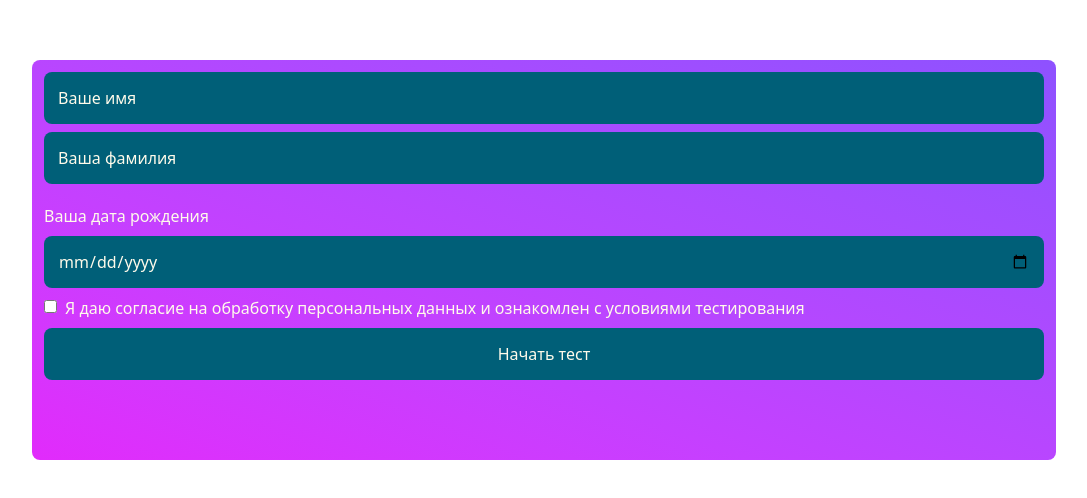
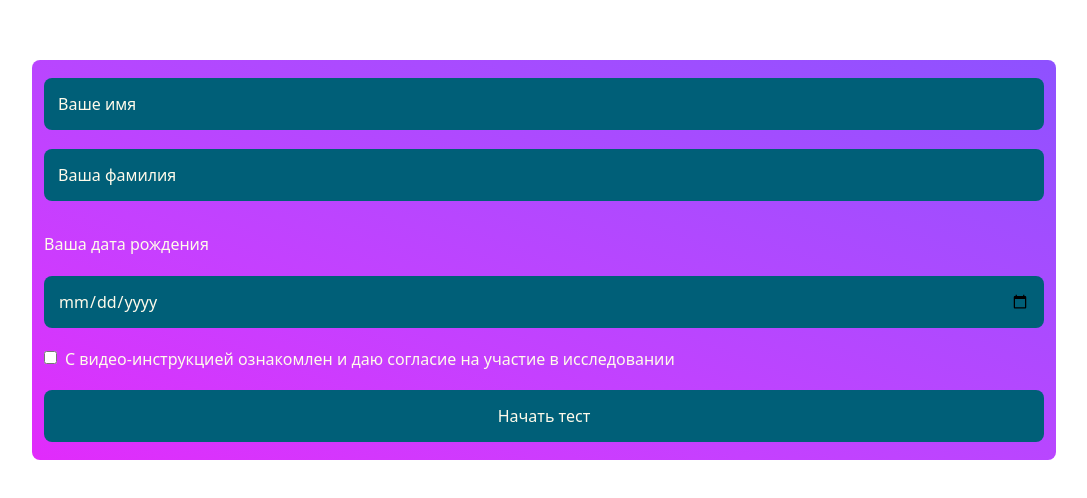
Before and after one commit to IlyaShevchenkoSwimmer/SvetikPsychoTest, a React (Vite) app: page / in a window 1280 px wide. Shown: the part 140-638 px from the top of the page, without its empty margins (96-1183 px from the left). Built offline with nearby package versions, Linux system fonts and the light colour scheme.

Commit message:
made project fixes

```diff
--- a/src/App.tsx
+++ b/src/App.tsx
@@ -7,10 +7,10 @@ import Speed from "./components/Speed.tsx";
 import Roulette from "./components/Roulette.tsx";
 import { useAppDispatch, useAppSelector } from "./store/hooks";
 import { angleState, forward, setInit } from "./store/angleSlice";
-import { playing } from "./store/playSlice";
+import { failed, playing, setInitSuccess, succeed } from "./store/playSlice";
 import { playState } from "./store/playSlice";
 import { setSpeed, speedState } from "./store/speedSlice";
-import { nextRound, roundState } from "./store/roundSlice";
+import { nextRound, roundState, setModal } from "./store/roundSlice";
 import { setInitClient } from "./store/angleClientSlice";
 import { setBottom, setTop } from "./store/ballZIndexSlice";
 import ThankModal from "./components/ThankModal";
@@ -89,11 +89,20 @@ function App() {
         madeCircles: fixedResults.angle.circles,
       };
       dispatch(addResult({ value: resultsForPush }));
+      if (
+        store.getState().angle.value >= 233 &&
+        store.getState().angle.value <= 307
+      ) {
+        dispatch(failed());
+      } else {
+        dispatch(succeed());
+      }
 
       document.removeEventListener("click", stopCallback);
       setTimeout(() => {
         dispatch(setInitClient());
         dispatch(setInit());
+        dispatch(setInitSuccess());
         dispatch(setBottom());
         dispatch(nextRound());
       }, 3000);
@@ -114,11 +123,14 @@ function App() {
 
   useEffect(() => {
     if (results.value.length === 15) {
+      const person = store.getState().userInfo;
       try {
         fetch("https://svetiktgbotback.onrender.com/addresult", {
           method: "POST",
           headers: { "Content-Type": "application/json" },
-          body: JSON.stringify(results.value),
+          body: JSON.stringify({ person, results: results.value }),
+        }).then(() => {
+          dispatch(setModal());
         });
       } catch (error) {
         console.log(error);
@@ -130,7 +142,7 @@ function App() {
     <>
       <AgreeForm />
       <ThankModal />
-      <main className="flex flex-col justify-center items-center h-svh overflow-hidden">
+      <main className="flex flex-col justify-center items-center h-svh overflow-hidden relative">
         <h1 className="mb-8 text-center">
           {Math.ceil(round / 5) === 1
             ? "Тренировка на низкой скорости"
--- a/src/components/AgreeForm.tsx
+++ b/src/components/AgreeForm.tsx
@@ -1,5 +1,6 @@
 import { agreed, agreeFormState } from "../store/agreeFormSlice";
 import { useAppDispatch, useAppSelector } from "../store/hooks";
+import { addUser } from "../store/userInfoSlice";
 
 export default function AgreeForm() {
   const dispatch = useAppDispatch();
@@ -24,10 +25,16 @@ export default function AgreeForm() {
           const birthDate = (
             document.getElementById("birth-date") as HTMLInputElement
           ).value;
-          console.log(firstName, lastName, birthDate);
+          dispatch(
+            addUser({
+              name: firstName,
+              lastname: lastName,
+              birthdate: birthDate,
+            })
+          );
           dispatch(agreed());
         }}
-        className="w-[80%] h-100 p-3 flex flex-col gap-2 bg-linear-to-bl from-violet-500 to-fuchsia-500 rounded-lg text-amber-50"
+        className="w-[80%] h-100 p-3 flex flex-col gap-2 justify-around bg-linear-to-bl from-violet-500 to-fuchsia-500 rounded-lg text-amber-50"
       >
         <input
           type="text"
@@ -58,8 +65,8 @@ export default function AgreeForm() {
         <div className="flex items-start gap-2">
           <input type="checkbox" className="mt-1 accent-blue-500" required />
           <span>
-            Я даю согласие на обработку персональных данных и ознакомлен с
-            условиями тестирования
+            С видео-инструкцией ознакомлен и даю согласие на участие в
+            исследовании
           </span>
         </div>
 
--- a/src/components/Roulette.tsx
+++ b/src/components/Roulette.tsx
@@ -2,6 +2,7 @@ import { useAppSelector } from "../store/hooks";
 import { angleState } from "../store/angleSlice";
 import { angleClientState } from "../store/angleClientSlice";
 import { ballZIndexState } from "../store/ballZIndexSlice";
+import store from "../store";
 
 function Roulette() {
   const angle = useAppSelector(angleState);
@@ -10,7 +11,7 @@ function Roulette() {
 
   return (
     <>
-      <article className="w-[50vw] h-[50vw] md:w-[30vw] md:h-[30vw] lg:w-[20vw] lg:h-[20vw] relative">
+      <article className="w-[50vw] h-[50vw] md:w-[30vw] md:h-[30vw] lg:w-[20vw] lg:h-[20vw] relative flex">
         <div className="absolute w-full h-full border-15 border-solid  border-black rounded-full z-0"></div>
         <div className="absolute w-full h-full border-15 border-solid  border-transparent border-r-green-600 border-t-green-600 rounded-full rotate-[45deg] z-1"></div>
         <div className="absolute w-full h-full border-15 border-solid  border-transparent border-l-red-600 border-t-red-600 rounded-full rotate-[-45deg] z-3"></div>
@@ -28,6 +29,22 @@ function Roulette() {
         >
           <div className="absolute w-0 h-0 top-[-15px] border-10 border-solid border-transparent border-t-amber-400"></div>
         </div>
+        <div
+          className="absolute w-full text-center self-center text-green-600"
+          style={{
+            visibility: store.getState().play.success ? "visible" : "hidden",
+          }}
+        >
+          Успех
+        </div>
+        <div
+          className="absolute w-full text-center self-center text-red-600"
+          style={{
+            visibility: store.getState().play.failure ? "visible" : "hidden",
+          }}
+        >
+          Провал
+        </div>
       </article>
     </>
   );
--- a/src/store/index.ts
+++ b/src/store/index.ts
@@ -7,6 +7,7 @@ import roundSlice from "./roundSlice";
 import ballZIndexSlice from "./ballZIndexSlice";
 import resultsSlice from "./resultsSlice";
 import agreeFormSlice from "./agreeFormSlice";
+import userInfoSlice from "./userInfoSlice";
 
 const store = configureStore({
   reducer: {
@@ -18,6 +19,7 @@ const store = configureStore({
     zIndex: ballZIndexSlice,
     results: resultsSlice,
     agree: agreeFormSlice,
+    userInfo: userInfoSlice,
   },
 });
 
--- a/src/store/playSlice.ts
+++ b/src/store/playSlice.ts
@@ -3,10 +3,14 @@ import type { RootState } from "./index";
 
 export interface playInitState {
   value: boolean;
+  success: boolean;
+  failure: boolean;
 }
 
 const initialState: playInitState = {
   value: false,
+  success: false,
+  failure: false,
 };
 
 const playSlice = createSlice({
@@ -16,10 +20,20 @@ const playSlice = createSlice({
     playing: (state) => {
       state.value = !state.value;
     },
+    succeed: (state) => {
+      state.success = true;
+    },
+    failed: (state) => {
+      state.failure = true;
+    },
+    setInitSuccess: (state) => {
+      state.success = false;
+      state.failure = false;
+    },
   },
 });
 
-export const { playing } = playSlice.actions;
+export const { playing, succeed, failed, setInitSuccess } = playSlice.actions;
 
 export const playState = (state: RootState) => state.play.value;
 
--- a/src/store/roundSlice.ts
+++ b/src/store/roundSlice.ts
@@ -20,19 +20,24 @@ const roundSlice = createSlice({
   initialState,
   reducers: {
     nextRound: (state) => {
-      if (state.value === 15) {
-        state.modalVis = "visible";
-        state.modalPos = 200;
-        state.modalOp = 1;
-      }
+      // if (state.value === 15) {
+      //   state.modalVis = "visible";
+      //   state.modalPos = 200;
+      //   state.modalOp = 1;
+      // }
       if (state.value < 15) {
         state.value += 1;
       }
     },
+    setModal: (state) => {
+      state.modalVis = "visible";
+      state.modalPos = 200;
+      state.modalOp = 1;
+    },
   },
 });
 
-export const { nextRound } = roundSlice.actions;
+export const { nextRound, setModal } = roundSlice.actions;
 
 export const roundState = (state: RootState) => state.round.value;
 export const modalState = (state: RootState) => state.round;
--- /dev/null
+++ b/src/store/userInfoSlice.ts
@@ -0,0 +1,32 @@
+import { createSlice } from "@reduxjs/toolkit";
+import type { RootState } from "./index";
+
+export interface userInfoInitState {
+  name: string;
+  lastname: string;
+  birthdate: string;
+}
+
+const initialState: userInfoInitState = {
+  name: "",
+  lastname: "",
+  birthdate: "",
+};
+
+const userInfoSlice = createSlice({
+  name: "userInfo",
+  initialState,
+  reducers: {
+    addUser: (state, action) => {
+      state.name = action.payload.name;
+      state.lastname = action.payload.lastname;
+      state.birthdate = action.payload.birthdate;
+    },
+  },
+});
+
+export const { addUser } = userInfoSlice.actions;
+
+export const userInfoState = (state: RootState) => state.userInfo;
+
+export default userInfoSlice.reducer;
```
